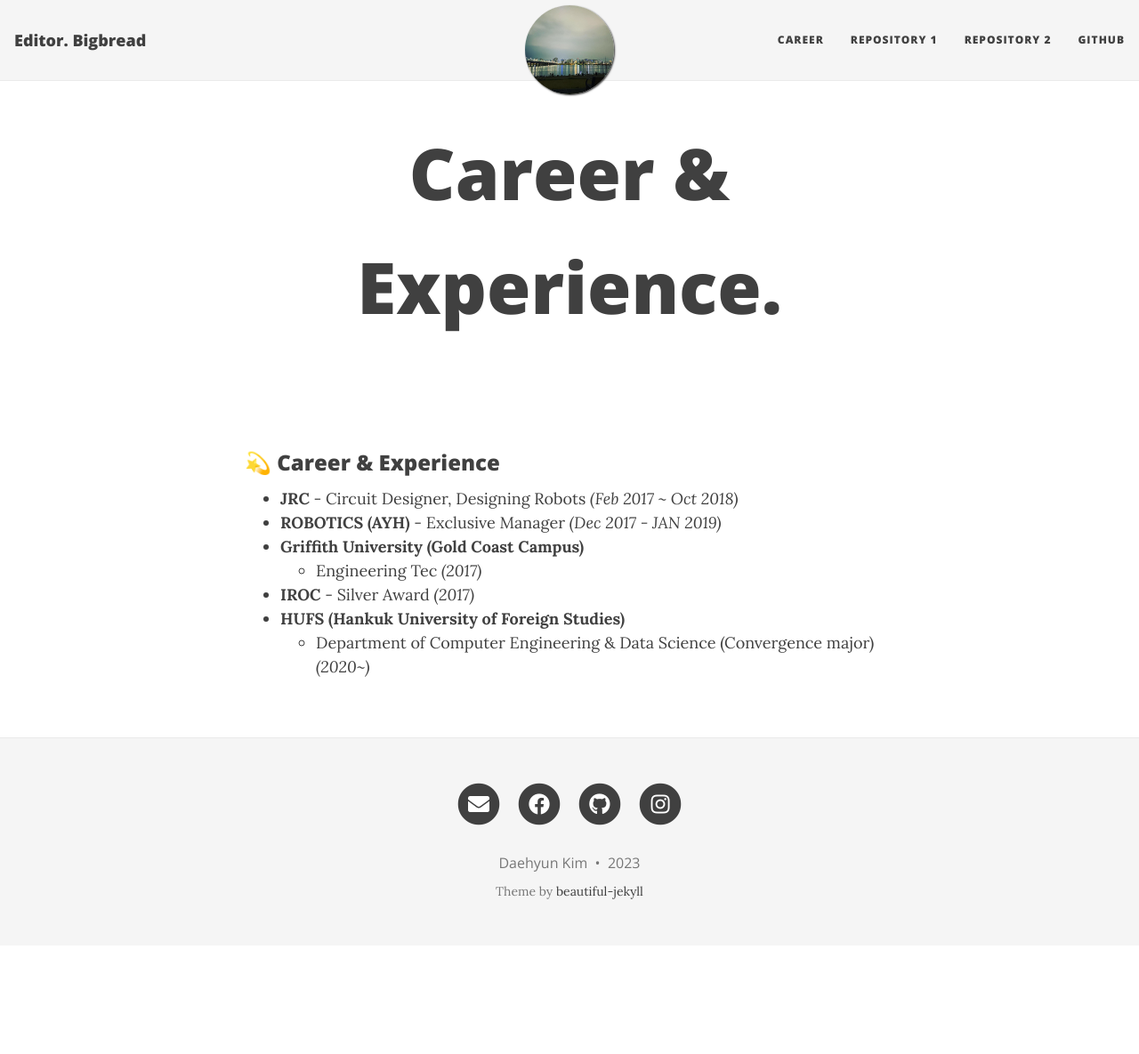
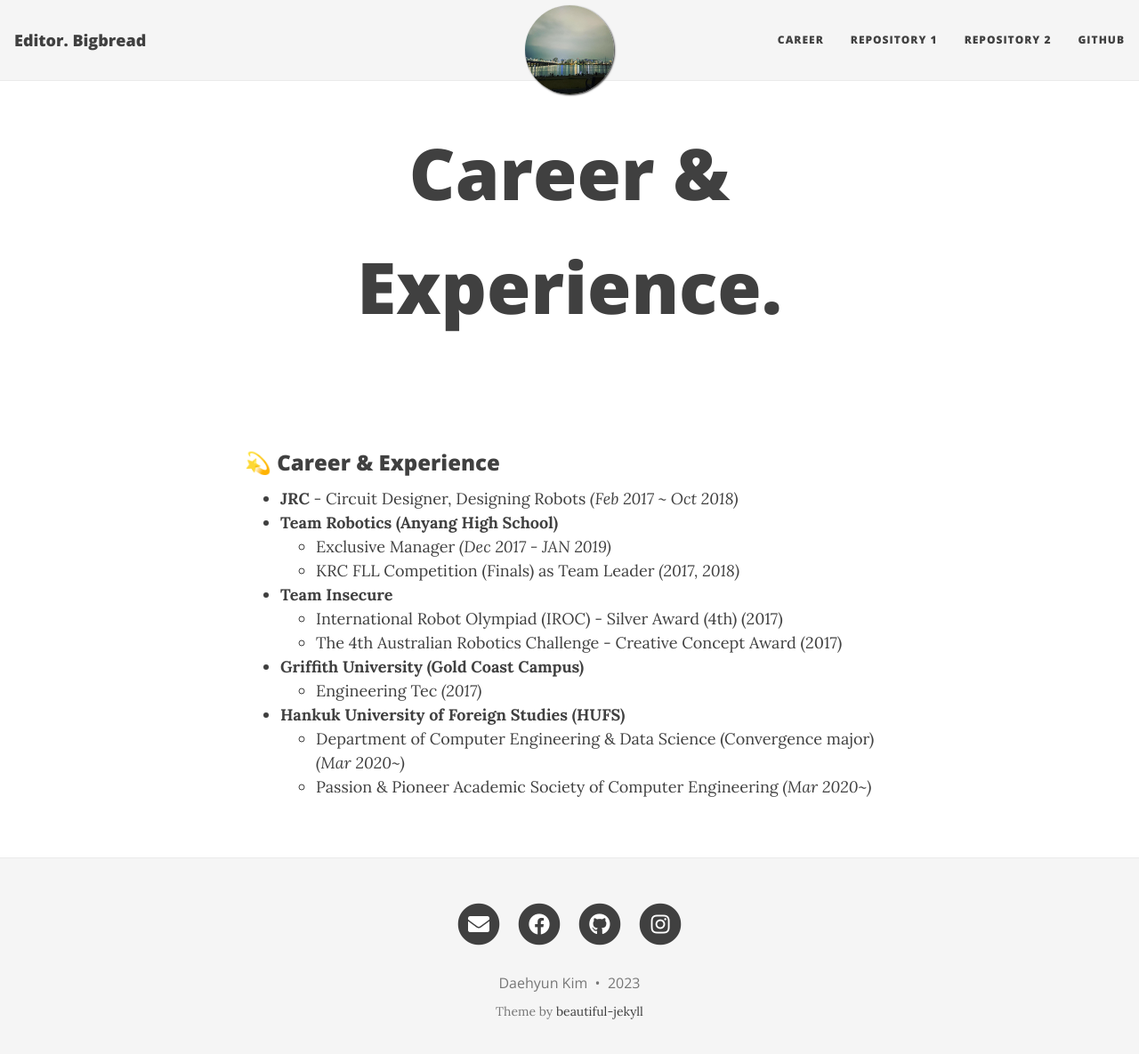
Before and after one commit to Daehyun-Bigbread/Daehyun-Bigbread.github.io, a Jekyll site: the page built from career.md, in a window 1280 px wide and 1198 px high. Shown: the top 1185 px of the window at 89% size. Built offline with Jekyll 4.4.1, drawn with Linux system fonts in a browser that asks for light colours; nearby versions of some CDN libraries.

Commit message:
Update career.md

```diff
--- a/career.md
+++ b/career.md
@@ -7,10 +7,15 @@ title: Career & Experience.
 
 ### 💫 Career & Experience
 - **JRC** - Circuit Designer, Designing Robots *(Feb 2017 ~ Oct 2018)*
-- **ROBOTICS (AYH)** - Exclusive Manager *(Dec 2017 - JAN 2019)*
+- **Team Robotics (Anyang High School)**
+  - Exclusive Manager *(Dec 2017 - JAN 2019)*
+  - KRC FLL Competition (Finals) as Team Leader *(2017, 2018)*
+- **Team Insecure**
+  - International Robot Olympiad (IROC) - Silver Award (4th) (2017)
+  - The 4th Australian Robotics Challenge - Creative Concept Award (2017)
 - **Griffith University (Gold Coast Campus)**
   - Engineering Tec *(2017)*
-- **IROC** - Silver Award *(2017)*
-- **HUFS (Hankuk University of Foreign Studies)**
-  - Department of Computer Engineering & Data Science (Convergence major) *(2020~)*
+- **Hankuk University of Foreign Studies (HUFS)**
+  - Department of Computer Engineering & Data Science (Convergence major) *(Mar 2020~)*
+  - Passion & Pioneer Academic Society of Computer Engineering *(Mar 2020~)*
 <br/>
```
